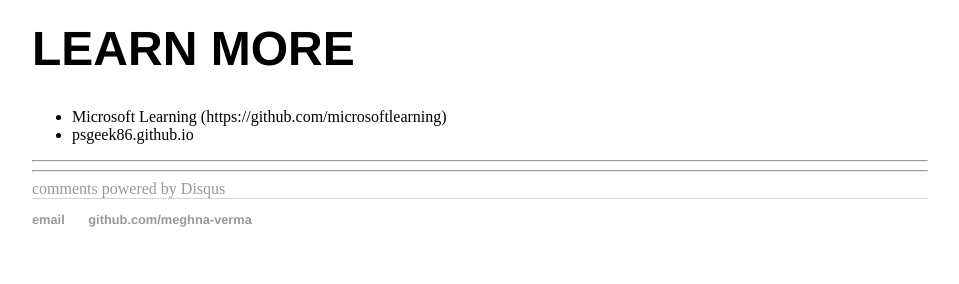
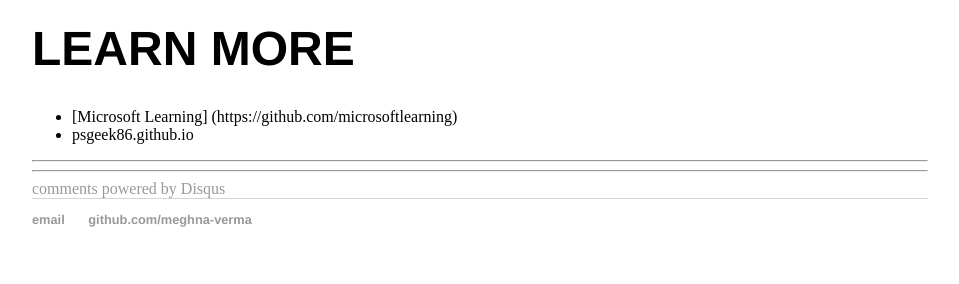
Before and after one commit to meghna-verma/meghna-verma.github.io, a Jekyll site: the page built from _posts/2018-08-02-Meetups.md, in a window 1280 px wide. Shown: the part 1264-1548 px from the top of the page, without its empty margins (160-1119 px from the left). Built offline with Jekyll 4.4.1, drawn with Linux system fonts in a browser that asks for light colours; comment, search, counter and statistics services are not loaded.

```diff
--- a/_posts/2018-08-02-Meetups.md
+++ b/_posts/2018-08-02-Meetups.md
@@ -47,5 +47,5 @@ CosmosDB/lab
 
 # LEARN MORE
 
-* Microsoft Learning (https://github.com/microsoftlearning)
+* [Microsoft Learning] (https://github.com/microsoftlearning)
 * psgeek86.github.io
```
